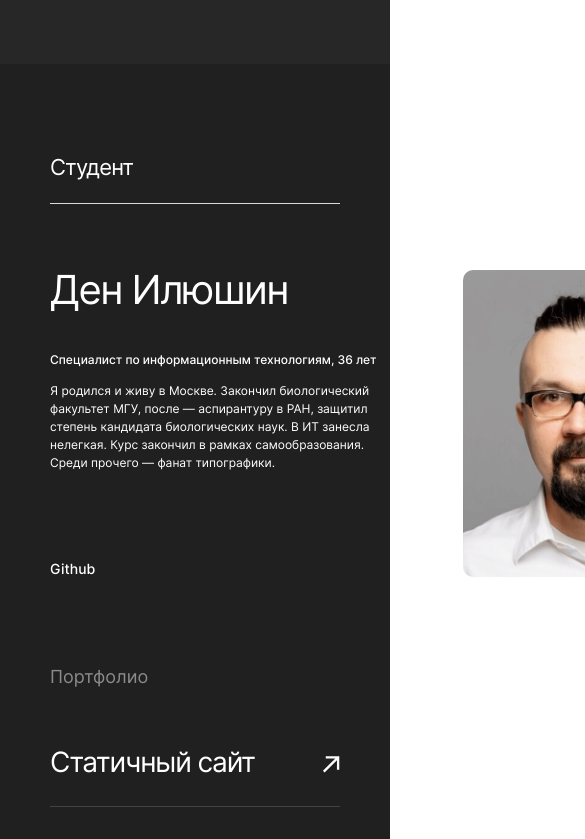
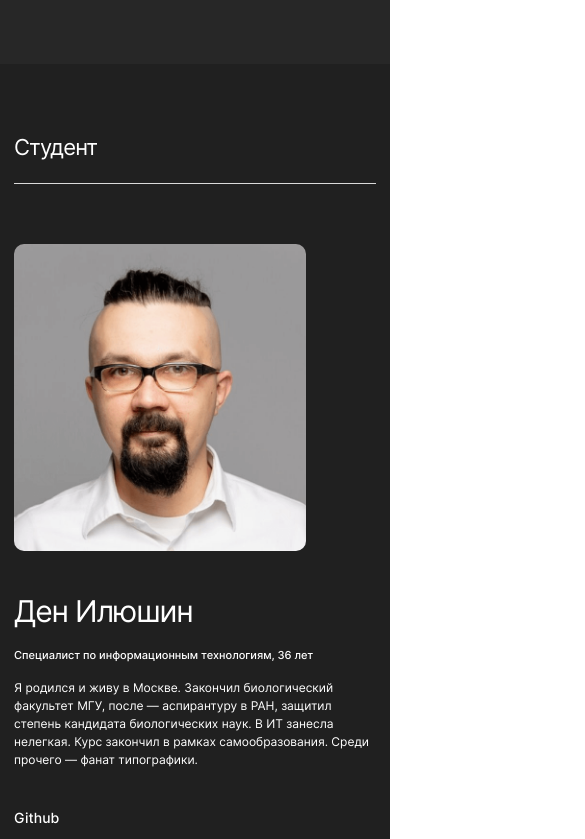
Before and after one commit to DenisIlyushin/movies-explorer-frontend, a React (Create React App) app: page / in a window 390 px wide. Shown: the part 2160-2999 px from the top of the page, 585 px wide, since content can reach past the window. Built offline with nearby package versions, Linux system fonts and the light colour scheme.

Commit message:
feat: сделать лендинг 320

```diff
--- a/src/components/AboutMe/AboutMe.css
+++ b/src/components/AboutMe/AboutMe.css
@@ -132,3 +132,43 @@
     letter-spacing: -1.6px;
   }
 }
+
+@media screen and (max-width: 767px) {
+  .about-me__content {
+    margin: 70px 14px 0;
+  }
+
+  .about-me__info {
+    max-height: none;
+    margin-top: 60px;
+    display: flex;
+    flex-direction: column;
+  }
+
+  .about-me__name {
+    margin: 40px 0 0 0;
+    max-height: 36px;
+    font-size: 30px;
+    letter-spacing: -1.2px;
+  }
+
+  .about-me__description {
+    margin: 20px 0 0 0;
+    font-size: 11px;
+    line-height: 16px;
+  }
+
+  .about-me__description {
+    margin: 20px 0 0 0;
+    font-size: 11px;
+    line-height: 16px;
+  }
+
+  .about-me__photo {
+    width: 292px;
+  }
+
+  .about-me__github-link {
+    margin: 40px 0 0 0;
+  }
+}
--- a/src/components/AboutMe/AboutMe.jsx
+++ b/src/components/AboutMe/AboutMe.jsx
@@ -19,6 +19,11 @@ function AboutMe() {
         <div
           className={'about-me__info'}
         >
+          <img
+            className={'about-me__photo'}
+            src={me}
+            alt={'Портрет'}
+          />
           <p
             className={'about-me__name'}
           >
@@ -46,11 +51,6 @@ function AboutMe() {
           >
             Github
           </Link>
-          <img
-            className={'about-me__photo'}
-            src={me}
-            alt={'Портрет'}
-          />
         </div>
       </div>
     </section>
```
